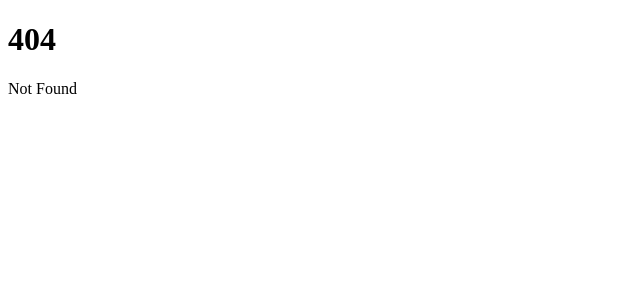
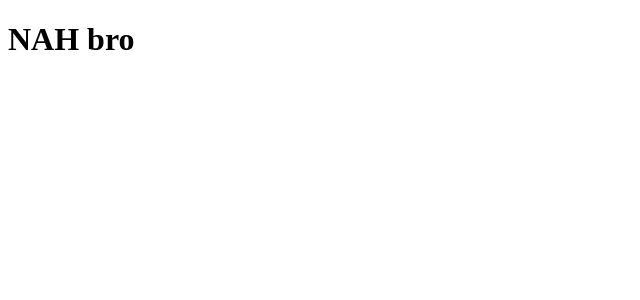
Before and after one commit to FramFash/digimon_tcg_io, a SvelteKit app: page /cards in a window 1280 px wide. Before the commit this address had no page. Shown: the top 300 px of the page, without its empty margins (0-640 px from the left). Built offline with nearby package versions, Linux system fonts and the light colour scheme.

Commit message:
cards route

```diff
--- /dev/null
+++ b/src/routes/cards/+page.svelte
@@ -0,0 +1 @@
+<h1>NAH bro</h1>
```
